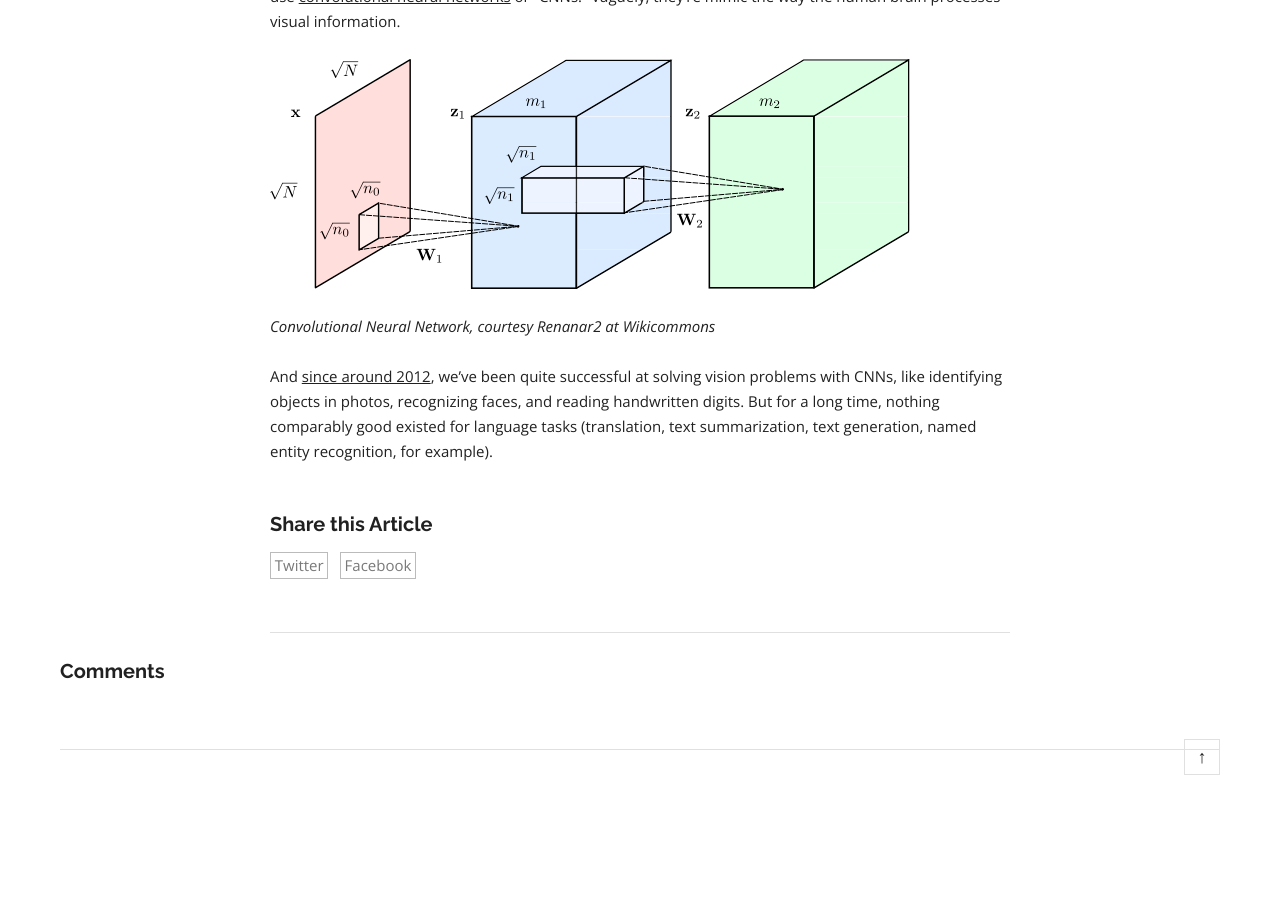
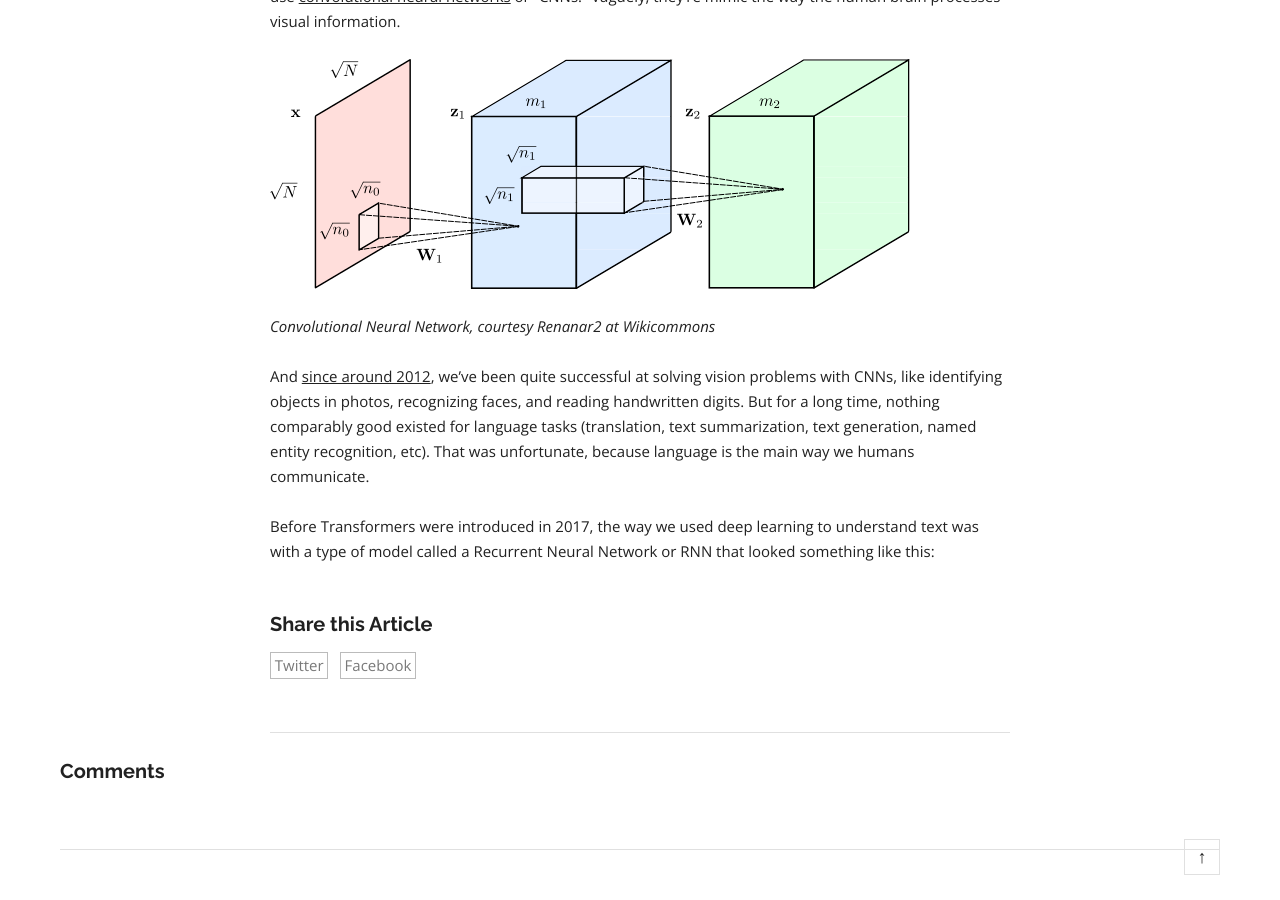
Before and after one commit to dalequark/daleonai, a Jekyll site: the page built from _posts/2021-05-06-transformers-explained-understand-the-model-behind-gpt-3-bert-t5-and-more.md, in a window 1280 px wide and 900 px high, scrolled down 1192 px. Built offline with Jekyll 4.4.1, drawn with Linux system fonts in a browser that asks for light colours; some web fonts are replaced; a script that is not in the unit is left out; comment, search, counter and statistics services are not loaded; before the commit the page ends 1992 px from its top, so only the background shows below that.

Commit message:
Update Blog “2021-05-06-transformers-explained-understand-the-model-behind-gpt-3-bert-t5-and-more”

```diff
--- a/_posts/2021-05-06-transformers-explained-understand-the-model-behind-gpt-3-bert-t5-and-more.md
+++ b/_posts/2021-05-06-transformers-explained-understand-the-model-behind-gpt-3-bert-t5-and-more.md
@@ -23,4 +23,6 @@ A Transformer is a type of neural network architecture. To recap, neural nets ar
 
 *Convolutional Neural Network, courtesy Renanar2 at Wikicommons*
 
-And [since around 2012](https://qz.com/1034972/the-data-that-changed-the-direction-of-ai-research-and-possibly-the-world/), we've been quite successful at solving vision problems with CNNs, like identifying objects in photos, recognizing faces, and reading handwritten digits. But for a long time, nothing comparably good existed for language tasks (translation, text summarization, text generation, named entity recognition, for example).
+And [since around 2012](https://qz.com/1034972/the-data-that-changed-the-direction-of-ai-research-and-possibly-the-world/), we've been quite successful at solving vision problems with CNNs, like identifying objects in photos, recognizing faces, and reading handwritten digits. But for a long time, nothing comparably good existed for language tasks (translation, text summarization, text generation, named entity recognition, etc). That was unfortunate, because language is the main way we humans communicate.
+
+Before Transformers were introduced in 2017, the way we used deep learning to understand text was with a type of model called a Recurrent Neural Network or RNN that looked something like this:
```
